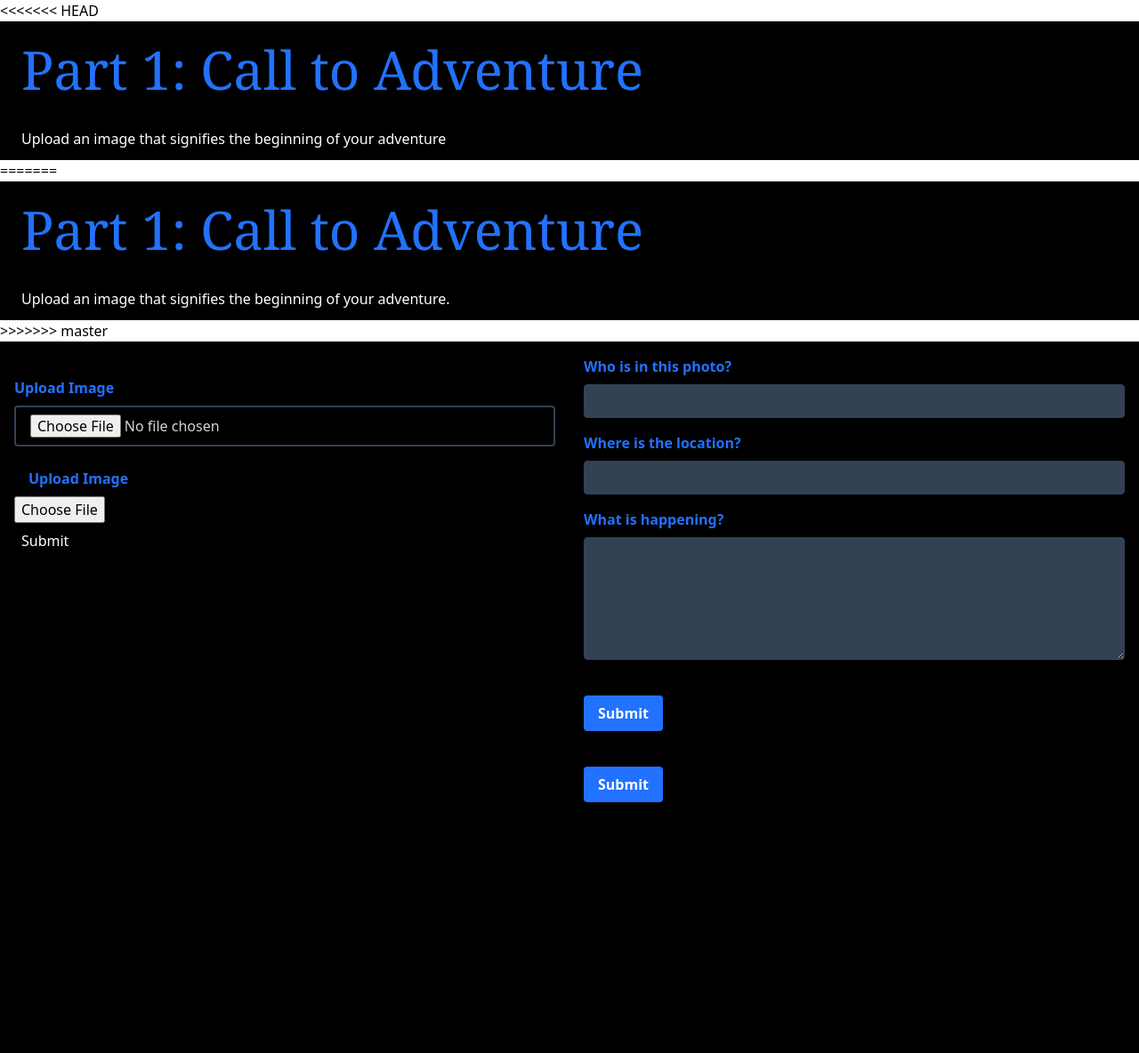
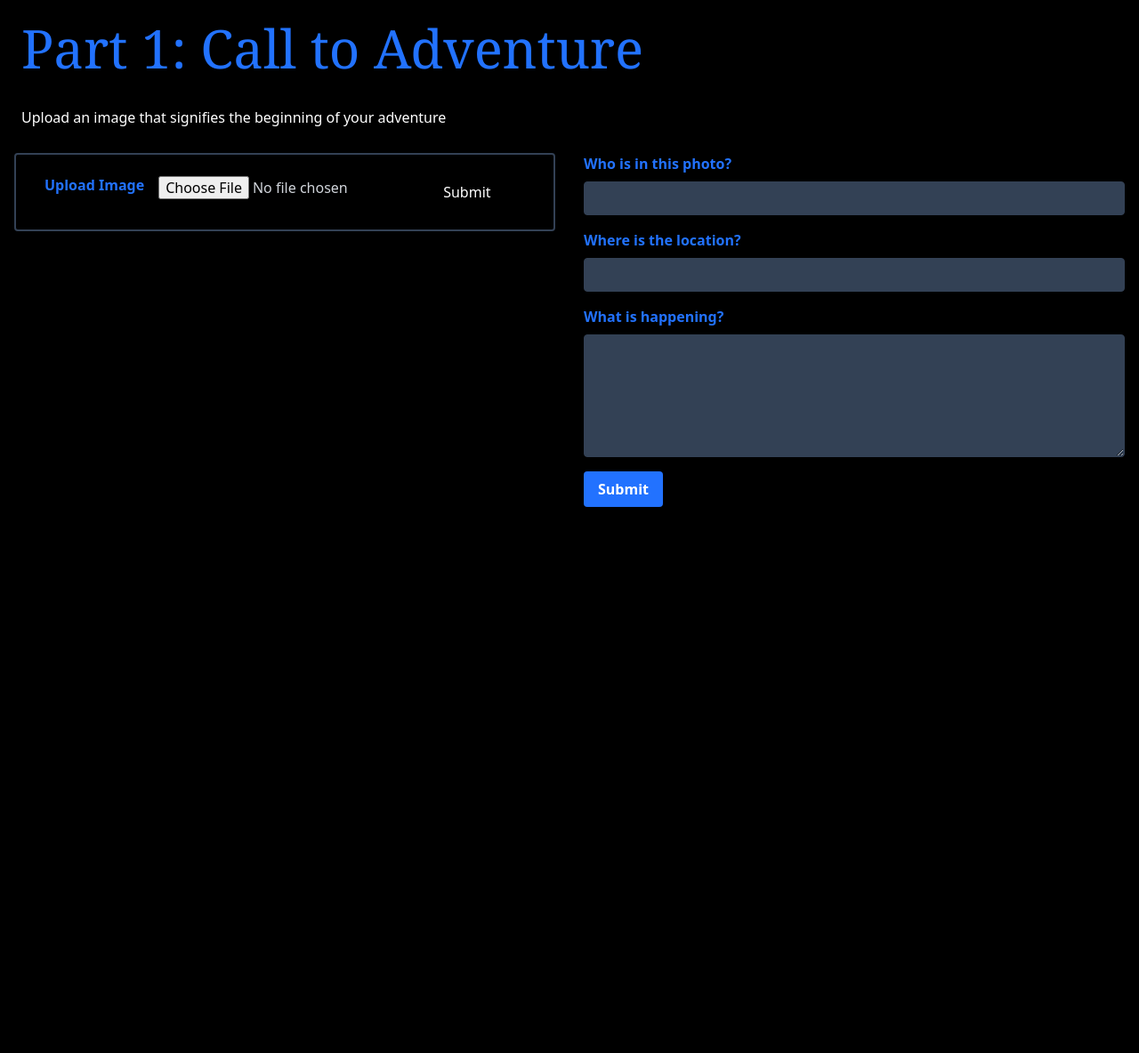
Before and after one commit to brburrous/LAhacks2023, a Flask app: page /narrative.builder1 in a window 1280 px wide. Shown: the whole page at 89% size. After the commit the page ends 570 px from the top, so only its background shows below. Run offline with Flask 2, Linux system fonts and the light colour scheme; style sheets or scripts are compiled from the project's sources.

Commit message:
everything works

```diff
--- a/app/templates/narrative_builder.html
+++ b/app/templates/narrative_builder.html
@@ -2,32 +2,19 @@
 
 {% block body %}
 <header>
-<<<<<<< HEAD
     <h1 class="bg-black text-primary-blue text-6xl font-serif p-6">{{ title }}</h1>
     <p class="bg-black text-white ps-6 p-3 ">{{ description }}</p>
-=======
-    <h1 class="bg-black text-primary-blue text-6xl font-serif p-6">Part 1: Call to Adventure</h1>
-    <p class="bg-black text-white ps-6 p-3 "> Upload an image that signifies the beginning of your adventure.</p>
->>>>>>> master
 </header>
 <main id = "narrative-page" class="bg-black h-screen">
     <div class="flex flex-wrap">
         <!-- Left column: file upload button -->
         <div class="w-full md:w-1/2 p-4">
-<<<<<<< HEAD
-          <form>
-            <label class="block mb-2 font-bold text-primary-blue" for="file-upload">
-              Upload Image
-            </label>
-            <input class="block w-full px-4 py-2 leading-tight border-slate-700 text-gray-300 border-2 rounded appearance-none focus:outline-none focus:bg-primary-blue focus:border-white" id="file-upload" type="file">
-=======
           <form method="POST" enctype="mulipart/form-data" action="/narrative_builder" class="flex block w-full px-4 py-6 leading-tight border-slate-700 text-gray-300 border-2 rounded appearance-none focus:outline-none focus:bg-primary-blue focus:border-white">
             <label class="block mb-2 font-bold text-primary-blue px-4" for="file-upload">
               Upload Image
             </label>
             <input class="block " id="file-upload" type="file" type="file" name="uploaded-file" accept=".jpg, .png, .jpeg">
             <input class="text-white hover:bg-gray-700 hover:cursor-pointer p-2 rounded-md" type="submit" value="Submit">
->>>>>>> master
           </form>
         </div>
 
@@ -54,7 +41,6 @@
             </div>
           </form>
 
-<<<<<<< HEAD
           {% if route_num < 6 %}
             <div class="mb-4">
               <button onclick="window.location.href='/narrative.builder{{ route_num + 1 }}';"
@@ -72,13 +58,6 @@
           {% endif %}
 
 
-=======
-          <div class="mb-4">
-            <button class="bg-primary-blue hover:bg-green-700 text-white font-bold py-2 px-4 rounded" type="submit">
-              Submit
-            </button>
-          </div>
->>>>>>> master
 
         </div>
       </div>
```
Also changed, not shown: app/templates/style_selection.html (+3 -12 lines).
